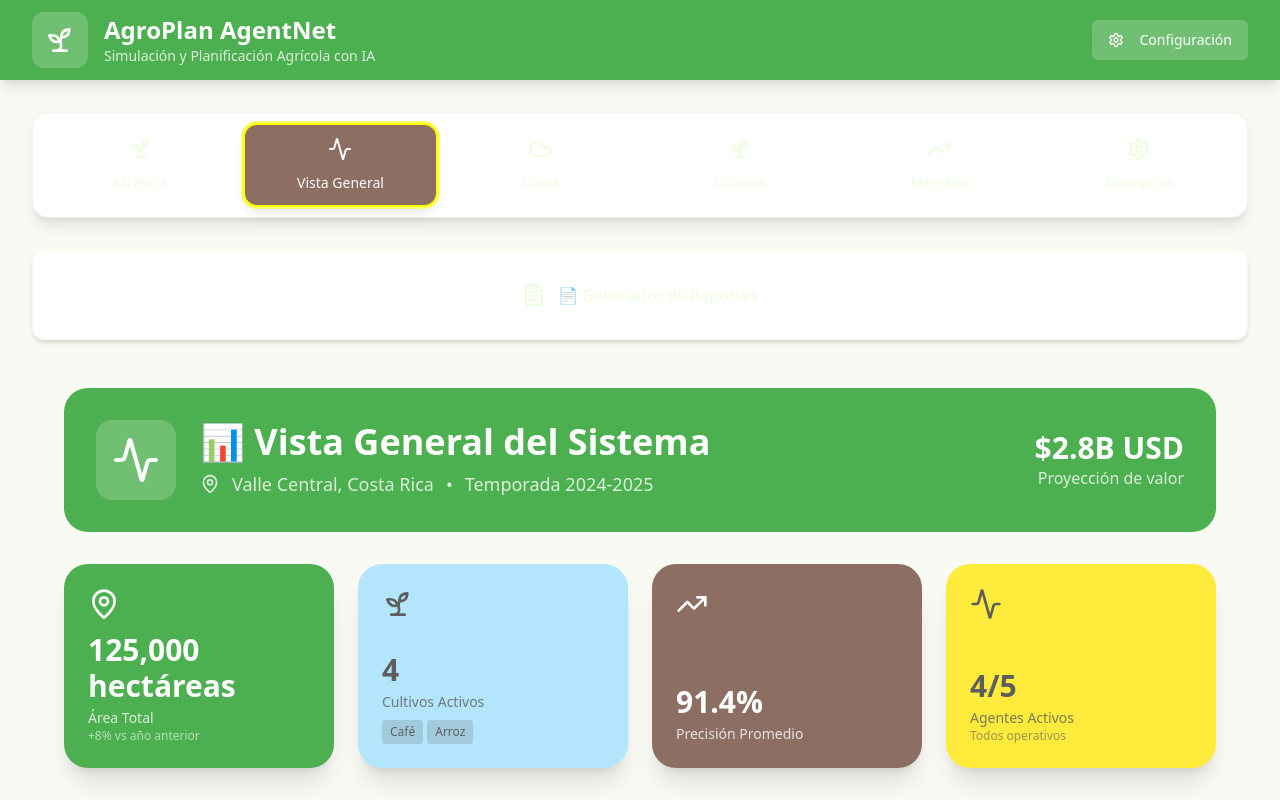
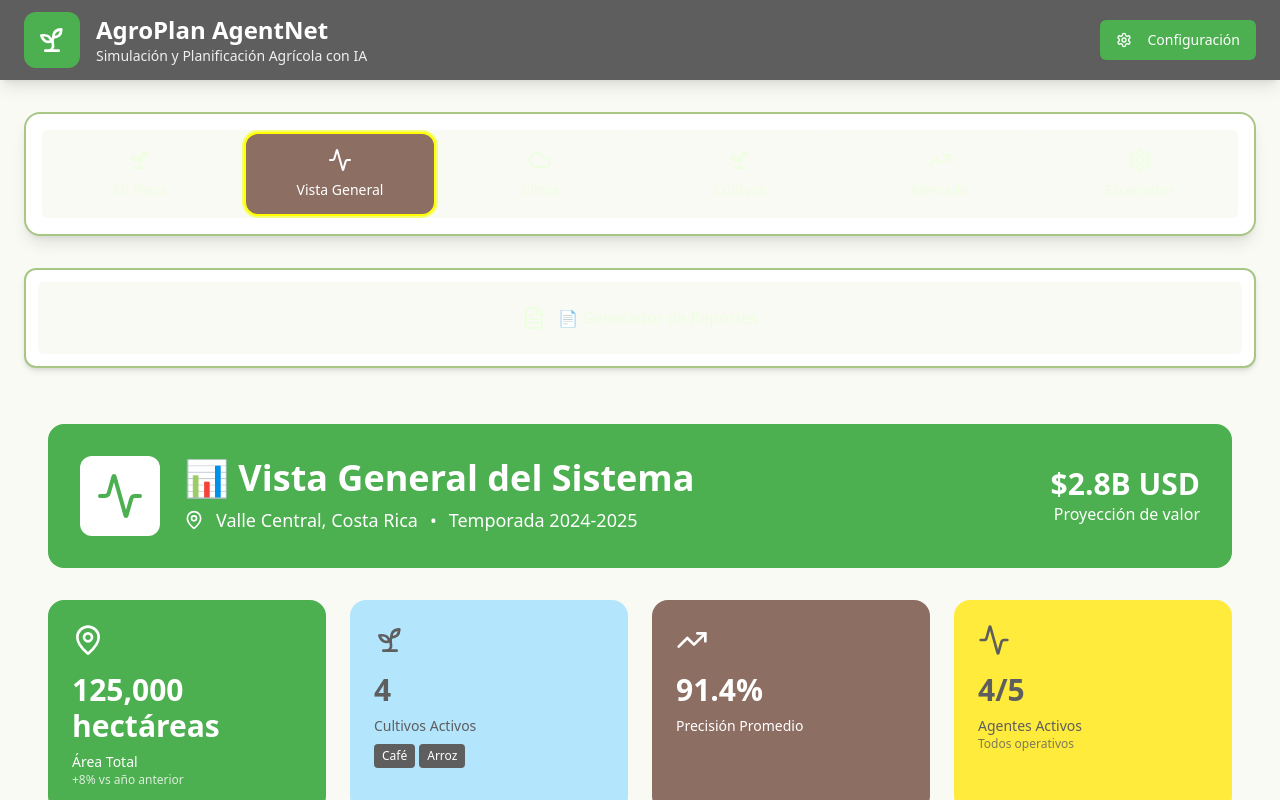
Before and after one commit to OFCL08/agroplan-ai-orchestrator, a React (Vite) app: page / in a window 1280 px wide. Both pictures are taken after a click on the tab "Vista General". Shown: the top 800 px of the page. Built offline with nearby package versions, Linux system fonts and the light colour scheme.

Commit message:
Refactor: Use solid colors for design
Use solid colors for all backgrounds, including the navigation bar, to create a clean and modern design. Ensure strong color contrast for readability.

```diff
--- a/src/pages/Index.tsx
+++ b/src/pages/Index.tsx
@@ -35,7 +35,7 @@ const Index = () => {
       status: "active",
       accuracy: 96,
       description: "Dashboard personalizado para agricultores",
-      color: "bg-verde-hoja"
+      color: "verde-hoja"
     },
     {
       id: "climate",
@@ -44,7 +44,7 @@ const Index = () => {
       status: "active",
       accuracy: 94,
       description: "Análisis climático avanzado con IA",
-      color: "bg-azul-cielo"
+      color: "azul-cielo"
     },
     {
       id: "crop",
@@ -53,7 +53,7 @@ const Index = () => {
       status: "active",
       accuracy: 87,
       description: "Simulación de rendimientos por cultivo",
-      color: "bg-verde-oliva"
+      color: "verde-oliva"
     },
     {
       id: "market",
@@ -62,7 +62,7 @@ const Index = () => {
       status: "processing",
       accuracy: 91,
       description: "Proyecciones de precios y demanda",
-      color: "bg-tierra-calida"
+      color: "tierra-calida"
     },
     {
       id: "scenario",
@@ -71,7 +71,7 @@ const Index = () => {
       status: "active",
       accuracy: 89,
       description: "Planificación estratégica integrada",
-      color: "bg-amarillo-maiz"
+      color: "amarillo-maiz"
     },
     {
       id: "report",
@@ -80,7 +80,7 @@ const Index = () => {
       status: "ready",
       accuracy: 96,
       description: "Reportes automáticos multimodales",
-      color: "bg-verde-hoja"
+      color: "verde-hoja"
     }
   ];
 
@@ -94,19 +94,19 @@ const Index = () => {
   };
 
   const renderOverview = () => (
-    <div className="min-h-screen bg-blanco-natural p-4">
-      <div className="max-w-6xl mx-auto space-y-8">
+    <div className="min-h-screen bg-blanco-natural p-6">
+      <div className="max-w-7xl mx-auto space-y-8">
 
         {/* Header con color sólido */}
-        <div className="bg-verde-hoja rounded-3xl p-8 text-white">
+        <div className="bg-verde-hoja rounded-2xl p-8 text-white">
           <div className="flex items-center justify-between">
             <div className="flex items-center gap-6">
-              <div className="bg-white/20 p-4 rounded-2xl">
-                <Activity className="h-12 w-12 text-white" />
+              <div className="bg-white p-4 rounded-xl">
+                <Activity className="h-12 w-12 text-verde-hoja" />
               </div>
               <div>
                 <h1 className="text-4xl font-bold mb-2">📊 Vista General del Sistema</h1>
-                <div className="flex items-center gap-3 text-white/80">
+                <div className="flex items-center gap-3">
                   <MapPin className="h-5 w-5" />
                   <span className="text-lg">{currentSeason.region}</span>
                   <span className="text-lg">•</span>
@@ -116,58 +116,42 @@ const Index = () => {
             </div>
             <div className="text-right">
               <div className="text-3xl font-bold">{currentSeason.estimatedYield}</div>
-              <div className="text-white/80">Proyección de valor</div>
+              <div className="text-white">Proyección de valor</div>
             </div>
           </div>
         </div>
 
         {/* Métricas principales con colores sólidos */}
         <div className="grid grid-cols-1 md:grid-cols-4 gap-6">
-          <div className="bg-verde-hoja rounded-3xl p-6 text-white transform hover:scale-105 transition-all duration-300 shadow-xl">
-            <div className="flex flex-col h-full justify-between">
-              <MapPin className="h-8 w-8 mb-3" />
-              <div>
-                <p className="text-3xl font-bold mb-1">{currentSeason.totalArea}</p>
-                <p className="text-white/80 text-sm font-medium">Área Total</p>
-                <p className="text-xs text-white/60">+8% vs año anterior</p>
+          <div className="bg-verde-hoja rounded-2xl p-6 text-white transform hover:scale-105 transition-all duration-300">
+            <MapPin className="h-8 w-8 mb-4" />
+            <p className="text-3xl font-bold mb-2">{currentSeason.totalArea}</p>
+            <p className="text-sm">Área Total</p>
+            <p className="text-xs opacity-80">+8% vs año anterior</p>
           </div>
+
+          <div className="bg-azul-cielo rounded-2xl p-6 text-gris-piedra transform hover:scale-105 transition-all duration-300">
+            <Sprout className="h-8 w-8 mb-4" />
+            <p className="text-3xl font-bold mb-2">{currentSeason.crops.length}</p>
+            <p className="text-sm">Cultivos Activos</p>
+            <div className="flex flex-wrap gap-1 mt-2">
+              {currentSeason.crops.slice(0, 2).map((crop, idx) => (
+                <span key={idx} className="bg-gris-piedra text-white text-xs px-2 py-1 rounded">{crop}</span>
+              ))}
             </div>
           </div>
 
-          <div className="bg-azul-cielo rounded-3xl p-6 text-gris-piedra transform hover:scale-105 transition-all duration-300 shadow-xl">
-            <div className="flex flex-col h-full justify-between">
-              <Sprout className="h-8 w-8 mb-3" />
-              <div>
-                <p className="text-3xl font-bold mb-1">{currentSeason.crops.length}</p>
-                <p className="text-gris-piedra/80 text-sm font-medium">Cultivos Activos</p>
-                <div className="flex flex-wrap gap-1 mt-2">
-                  {currentSeason.crops.slice(0, 2).map((crop, idx) => (
-                    <span key={idx} className="bg-gris-piedra/20 text-xs px-2 py-1 rounded">{crop}</span>
-                  ))}
-                </div>
-              </div>
-            </div>
+          <div className="bg-tierra-calida rounded-2xl p-6 text-white transform hover:scale-105 transition-all duration-300">
+            <TrendingUp className="h-8 w-8 mb-4" />
+            <p className="text-3xl font-bold mb-2">91.4%</p>
+            <p className="text-sm">Precisión Promedio</p>
           </div>
 
-          <div className="bg-tierra-calida rounded-3xl p-6 text-white transform hover:scale-105 transition-all duration-300 shadow-xl">
-            <div className="flex flex-col h-full justify-between">
-              <TrendingUp className="h-8 w-8 mb-3" />
-              <div>
-                <p className="text-3xl font-bold mb-1">91.4%</p>
-                <p className="text-white/80 text-sm font-medium">Precisión Promedio</p>
-              </div>
-            </div>
-          </div>
-
-          <div className="bg-amarillo-maiz rounded-3xl p-6 text-gris-piedra transform hover:scale-105 transition-all duration-300 shadow-xl">
-            <div className="flex flex-col h-full justify-between">
-              <Activity className="h-8 w-8 mb-3" />
-              <div>
-                <p className="text-3xl font-bold mb-1">{agents.filter(a => a.status === 'active').length}/5</p>
-                <p className="text-gris-piedra/80 text-sm font-medium">Agentes Activos</p>
-                <p className="text-xs text-gris-piedra/60">Todos operativos</p>
-              </div>
-            </div>
+          <div className="bg-amarillo-maiz rounded-2xl p-6 text-gris-piedra transform hover:scale-105 transition-all duration-300">
+            <Activity className="h-8 w-8 mb-4" />
+            <p className="text-3xl font-bold mb-2">{agents.filter(a => a.status === 'active').length}/5</p>
+            <p className="text-sm">Agentes Activos</p>
+            <p className="text-xs opacity-80">Todos operativos</p>
           </div>
         </div>
 
@@ -177,21 +161,20 @@ const Index = () => {
           <div className="grid grid-cols-1 md:grid-cols-2 lg:grid-cols-3 gap-6">
             {agents.map((agent) => {
               const IconComponent = agent.icon;
-              const textColor = agent.color === 'bg-azul-cielo' || agent.color === 'bg-amarillo-maiz' ? 'text-gris-piedra' : 'text-white';
+              const bgColor = `bg-${agent.color}`;
+              const textColor = agent.color === 'azul-cielo' || agent.color === 'amarillo-maiz' ? 'text-gris-piedra' : 'text-white';
 
               return (
-                <div key={agent.id} className={`${agent.color} rounded-3xl p-6 ${textColor} transform hover:scale-105 transition-all duration-300 shadow-xl cursor-pointer`}
+                <div key={agent.id} className={`${bgColor} rounded-2xl p-6 ${textColor} transform hover:scale-105 transition-all duration-300 cursor-pointer`}
                       onClick={() => setActiveAgent(agent.id)}>
-                  <div className="relative">
                   <div className="flex items-center gap-3 mb-4">
                     <IconComponent className="h-8 w-8" />
                     <span className="font-bold text-lg">{agent.name}</span>
                   </div>
-                    <p className={`${textColor}/80 text-sm mb-4`}>{agent.description}</p>
+                  <p className={`${textColor} opacity-90 text-sm mb-4`}>{agent.description}</p>
                   <div className="flex items-center justify-between">
-                      <span className={`${textColor === 'text-white' ? 'bg-white/20' : 'bg-gris-piedra/20'} px-3 py-1 rounded-full text-sm font-medium`}>{agent.status}</span>
+                    <span className={`${textColor === 'text-white' ? 'bg-white text-gris-piedra' : 'bg-gris-piedra text-white'} px-3 py-1 rounded-full text-sm font-medium`}>{agent.status}</span>
                     <span className="font-bold text-lg">{agent.accuracy}%</span>
-                    </div>
                   </div>
                 </div>
               );
@@ -204,20 +187,20 @@ const Index = () => {
 
   return (
     <div className="min-h-screen bg-blanco-natural">
-      {/* Header reorganizado con color sólido */}
-      <div className="bg-verde-hoja shadow-lg">
-        <div className="max-w-7xl mx-auto px-4 sm:px-6 lg:px-8">
+      {/* Header reorganizado con color sólido fuerte */}
+      <div className="bg-gris-piedra shadow-lg">
+        <div className="max-w-7xl mx-auto px-6">
           <div className="flex items-center justify-between h-20">
             <div className="flex items-center gap-4">
-              <div className="bg-white/20 p-3 rounded-xl">
+              <div className="bg-verde-hoja p-3 rounded-xl">
                 <Sprout className="h-8 w-8 text-white" />
               </div>
               <div>
                 <h1 className="text-2xl font-bold text-white">AgroPlan AgentNet</h1>
-                <p className="text-sm text-white/80">Simulación y Planificación Agrícola con IA</p>
+                <p className="text-sm text-white opacity-90">Simulación y Planificación Agrícola con IA</p>
               </div>
             </div>
-            <Button className="bg-white/20 hover:bg-white/30 text-white border-white/30">
+            <Button className="bg-verde-hoja hover:bg-verde-oliva text-white">
               <Settings className="h-4 w-4 mr-2" />
               Configuración
             </Button>
@@ -226,14 +209,14 @@ const Index = () => {
       </div>
 
       {/* Main Content con menú reorganizado */}
-      <div className="max-w-7xl mx-auto px-4 sm:px-6 lg:px-8 py-8">
+      <div className="max-w-7xl mx-auto px-6 py-8">
         <Tabs value={activeAgent} onValueChange={setActiveAgent} className="space-y-8">
           {/* Menú principal reorganizado con colores sólidos */}
-          <div className="bg-white rounded-2xl shadow-lg p-2 border border-verde-oliva/20">
-            <TabsList className="grid grid-cols-6 w-full h-auto bg-transparent gap-2">
+          <div className="bg-white rounded-2xl shadow-lg p-4 border-2 border-verde-oliva">
+            <TabsList className="grid grid-cols-3 lg:grid-cols-6 w-full h-auto bg-blanco-natural gap-3">
               <TabsTrigger
                 value="farmer"
-                className="flex flex-col items-center gap-3 h-20 rounded-xl bg-transparent hover:bg-verde-hoja/10 data-[state=active]:bg-verde-hoja data-[state=active]:text-white data-[state=active]:shadow-lg transition-all duration-300"
+                className="flex flex-col items-center gap-2 h-20 rounded-xl bg-blanco-natural hover:bg-verde-hoja hover:text-white data-[state=active]:bg-verde-hoja data-[state=active]:text-white transition-all duration-300 border-2 border-transparent data-[state=active]:border-verde-hoja"
               >
                 <Sprout className="h-6 w-6" />
                 <span className="text-sm font-medium">Mi Finca</span>
@@ -241,7 +224,7 @@ const Index = () => {
 
               <TabsTrigger
                 value="overview"
-                className="flex flex-col items-center gap-3 h-20 rounded-xl bg-transparent hover:bg-tierra-calida/10 data-[state=active]:bg-tierra-calida data-[state=active]:text-white data-[state=active]:shadow-lg transition-all duration-300"
+                className="flex flex-col items-center gap-2 h-20 rounded-xl bg-blanco-natural hover:bg-tierra-calida hover:text-white data-[state=active]:bg-tierra-calida data-[state=active]:text-white transition-all duration-300 border-2 border-transparent data-[state=active]:border-tierra-calida"
               >
                 <Activity className="h-6 w-6" />
                 <span className="text-sm font-medium">Vista General</span>
@@ -249,7 +232,7 @@ const Index = () => {
 
               <TabsTrigger
                 value="climate"
-                className="flex flex-col items-center gap-3 h-20 rounded-xl bg-transparent hover:bg-azul-cielo/20 data-[state=active]:bg-azul-cielo data-[state=active]:text-gris-piedra data-[state=active]:shadow-lg transition-all duration-300"
+                className="flex flex-col items-center gap-2 h-20 rounded-xl bg-blanco-natural hover:bg-azul-cielo hover:text-gris-piedra data-[state=active]:bg-azul-cielo data-[state=active]:text-gris-piedra transition-all duration-300 border-2 border-transparent data-[state=active]:border-azul-cielo"
               >
                 <Cloud className="h-6 w-6" />
                 <span className="text-sm font-medium">Clima</span>
@@ -257,7 +240,7 @@ const Index = () => {
 
               <TabsTrigger
                 value="crop"
-                className="flex flex-col items-center gap-3 h-20 rounded-xl bg-transparent hover:bg-verde-oliva/10 data-[state=active]:bg-verde-oliva data-[state=active]:text-white data-[state=active]:shadow-lg transition-all duration-300"
+                className="flex flex-col items-center gap-2 h-20 rounded-xl bg-blanco-natural hover:bg-verde-oliva hover:text-white data-[state=active]:bg-verde-oliva data-[state=active]:text-white transition-all duration-300 border-2 border-transparent data-[state=active]:border-verde-oliva"
               >
                 <Sprout className="h-6 w-6" />
                 <span className="text-sm font-medium">Cultivos</span>
@@ -265,7 +248,7 @@ const Index = () => {
 
               <TabsTrigger
                 value="market"
-                className="flex flex-col items-center gap-3 h-20 rounded-xl bg-transparent hover:bg-tierra-calida/10 data-[state=active]:bg-tierra-calida data-[state=active]:text-white data-[state=active]:shadow-lg transition-all duration-300"
+                className="flex flex-col items-center gap-2 h-20 rounded-xl bg-blanco-natural hover:bg-tierra-calida hover:text-white data-[state=active]:bg-tierra-calida data-[state=active]:text-white transition-all duration-300 border-2 border-transparent data-[state=active]:border-tierra-calida"
               >
                 <TrendingUp className="h-6 w-6" />
                 <span className="text-sm font-medium">Mercado</span>
@@ -273,7 +256,7 @@ const Index = () => {
 
               <TabsTrigger
                 value="scenario"
-                className="flex flex-col items-center gap-3 h-20 rounded-xl bg-transparent hover:bg-amarillo-maiz/20 data-[state=active]:bg-amarillo-maiz data-[state=active]:text-gris-piedra data-[state=active]:shadow-lg transition-all duration-300"
+                className="flex flex-col items-center gap-2 h-20 rounded-xl bg-blanco-natural hover:bg-amarillo-maiz hover:text-gris-piedra data-[state=active]:bg-amarillo-maiz data-[state=active]:text-gris-piedra transition-all duration-300 border-2 border-transparent data-[state=active]:border-amarillo-maiz"
               >
                 <Settings className="h-6 w-6" />
                 <span className="text-sm font-medium">Escenarios</span>
@@ -282,11 +265,11 @@ const Index = () => {
           </div>
 
           {/* Submenú para reportes */}
-          <div className="bg-white rounded-xl shadow-md p-2 border border-verde-oliva/10">
-            <TabsList className="grid grid-cols-1 w-full h-auto bg-transparent">
+          <div className="bg-white rounded-xl shadow-md p-3 border-2 border-verde-oliva">
+            <TabsList className="grid grid-cols-1 w-full h-auto bg-blanco-natural">
               <TabsTrigger
                 value="report"
-                className="flex items-center justify-center gap-3 h-16 rounded-xl bg-transparent hover:bg-verde-hoja/10 data-[state=active]:bg-verde-hoja data-[state=active]:text-white data-[state=active]:shadow-lg transition-all duration-300"
+                className="flex items-center justify-center gap-3 h-16 rounded-xl bg-blanco-natural hover:bg-verde-hoja hover:text-white data-[state=active]:bg-verde-hoja data-[state=active]:text-white transition-all duration-300 border-2 border-transparent data-[state=active]:border-verde-hoja"
               >
                 <FileText className="h-6 w-6" />
                 <span className="text-base font-medium">📄 Generador de Reportes</span>
@@ -303,16 +286,16 @@ const Index = () => {
           </TabsContent>
 
           <TabsContent value="climate">
-            <div className="min-h-screen bg-blanco-natural p-4">
+            <div className="min-h-screen bg-blanco-natural p-6">
               <div className="max-w-6xl mx-auto">
-                <div className="bg-azul-cielo rounded-3xl p-8 text-gris-piedra mb-8">
+                <div className="bg-azul-cielo rounded-2xl p-8 text-gris-piedra mb-8">
                   <div className="flex items-center gap-6">
-                    <div className="bg-gris-piedra/20 p-4 rounded-2xl">
-                      <Cloud className="h-12 w-12" />
+                    <div className="bg-white p-4 rounded-xl">
+                      <Cloud className="h-12 w-12 text-azul-cielo" />
                     </div>
                     <div>
                       <h1 className="text-4xl font-bold mb-2">🌤️ Climate Forecaster</h1>
-                      <p className="text-gris-piedra/80 text-lg">Análisis climático avanzado con IA</p>
+                      <p className="text-lg">Análisis climático avanzado con IA</p>
                     </div>
                   </div>
                 </div>
@@ -322,16 +305,16 @@ const Index = () => {
           </TabsContent>
 
           <TabsContent value="crop">
-            <div className="min-h-screen bg-blanco-natural p-4">
+            <div className="min-h-screen bg-blanco-natural p-6">
               <div className="max-w-6xl mx-auto">
-                <div className="bg-verde-oliva rounded-3xl p-8 text-white mb-8">
+                <div className="bg-verde-oliva rounded-2xl p-8 text-white mb-8">
                   <div className="flex items-center gap-6">
-                    <div className="bg-white/20 p-4 rounded-2xl">
-                      <Sprout className="h-12 w-12" />
+                    <div className="bg-white p-4 rounded-xl">
+                      <Sprout className="h-12 w-12 text-verde-oliva" />
                     </div>
                     <div>
                       <h1 className="text-4xl font-bold mb-2">🌱 Crop Modeling</h1>
-                      <p className="text-white/80 text-lg">Simulación de rendimientos por cultivo</p>
+                      <p className="text-lg">Simulación de rendimientos por cultivo</p>
                     </div>
                   </div>
                 </div>
@@ -341,16 +324,16 @@ const Index = () => {
           </TabsContent>
 
           <TabsContent value="market">
-            <div className="min-h-screen bg-blanco-natural p-4">
+            <div className="min-h-screen bg-blanco-natural p-6">
               <div className="max-w-6xl mx-auto">
-                <div className="bg-tierra-calida rounded-3xl p-8 text-white mb-8">
+                <div className="bg-tierra-calida rounded-2xl p-8 text-white mb-8">
                   <div className="flex items-center gap-6">
-                    <div className="bg-white/20 p-4 rounded-2xl">
-                      <TrendingUp className="h-12 w-12" />
+                    <div className="bg-white p-4 rounded-xl">
+                      <TrendingUp className="h-12 w-12 text-tierra-calida" />
                     </div>
                     <div>
                       <h1 className="text-4xl font-bold mb-2">📈 Market Predictor</h1>
-                      <p className="text-white/80 text-lg">Proyecciones de precios y demanda</p>
+                      <p className="text-lg">Proyecciones de precios y demanda</p>
                     </div>
                   </div>
                 </div>
@@ -360,16 +343,16 @@ const Index = () => {
           </TabsContent>
 
           <TabsContent value="scenario">
-            <div className="min-h-screen bg-blanco-natural p-4">
+            <div className="min-h-screen bg-blanco-natural p-6">
               <div className="max-w-6xl mx-auto">
-                <div className="bg-amarillo-maiz rounded-3xl p-8 text-gris-piedra mb-8">
+                <div className="bg-amarillo-maiz rounded-2xl p-8 text-gris-piedra mb-8">
                   <div className="flex items-center gap-6">
-                    <div className="bg-gris-piedra/20 p-4 rounded-2xl">
-                      <Settings className="h-12 w-12" />
+                    <div className="bg-white p-4 rounded-xl">
+                      <Settings className="h-12 w-12 text-amarillo-maiz" />
                     </div>
                     <div>
                       <h1 className="text-4xl font-bold mb-2">⚙️ Scenario Planner</h1>
-                      <p className="text-gris-piedra/80 text-lg">Planificación estratégica integrada</p>
+                      <p className="text-lg">Planificación estratégica integrada</p>
                     </div>
                   </div>
                 </div>
@@ -379,16 +362,16 @@ const Index = () => {
           </TabsContent>
 
           <TabsContent value="report">
-            <div className="min-h-screen bg-blanco-natural p-4">
+            <div className="min-h-screen bg-blanco-natural p-6">
               <div className="max-w-6xl mx-auto">
-                <div className="bg-verde-hoja rounded-3xl p-8 text-white mb-8">
+                <div className="bg-verde-hoja rounded-2xl p-8 text-white mb-8">
                   <div className="flex items-center gap-6">
-                    <div className="bg-white/20 p-4 rounded-2xl">
-                      <FileText className="h-12 w-12" />
+                    <div className="bg-white p-4 rounded-xl">
+                      <FileText className="h-12 w-12 text-verde-hoja" />
                     </div>
                     <div>
                       <h1 className="text-4xl font-bold mb-2">📄 Report Generator</h1>
-                      <p className="text-white/80 text-lg">Reportes automáticos multimodales</p>
+                      <p className="text-lg">Reportes automáticos multimodales</p>
                     </div>
                   </div>
                 </div>
```
Lines whose indentation alone changed are shown as unchanged.
